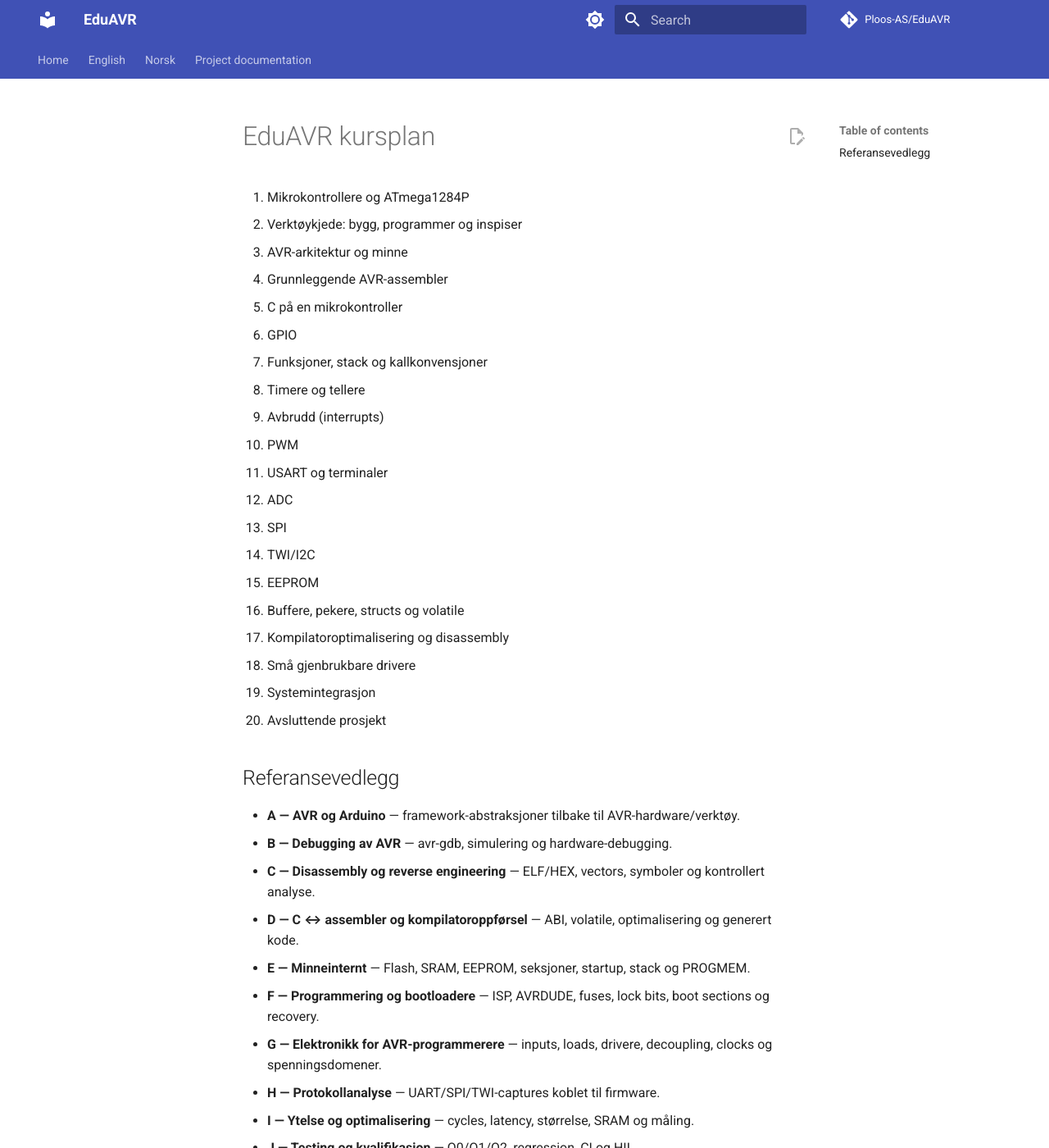
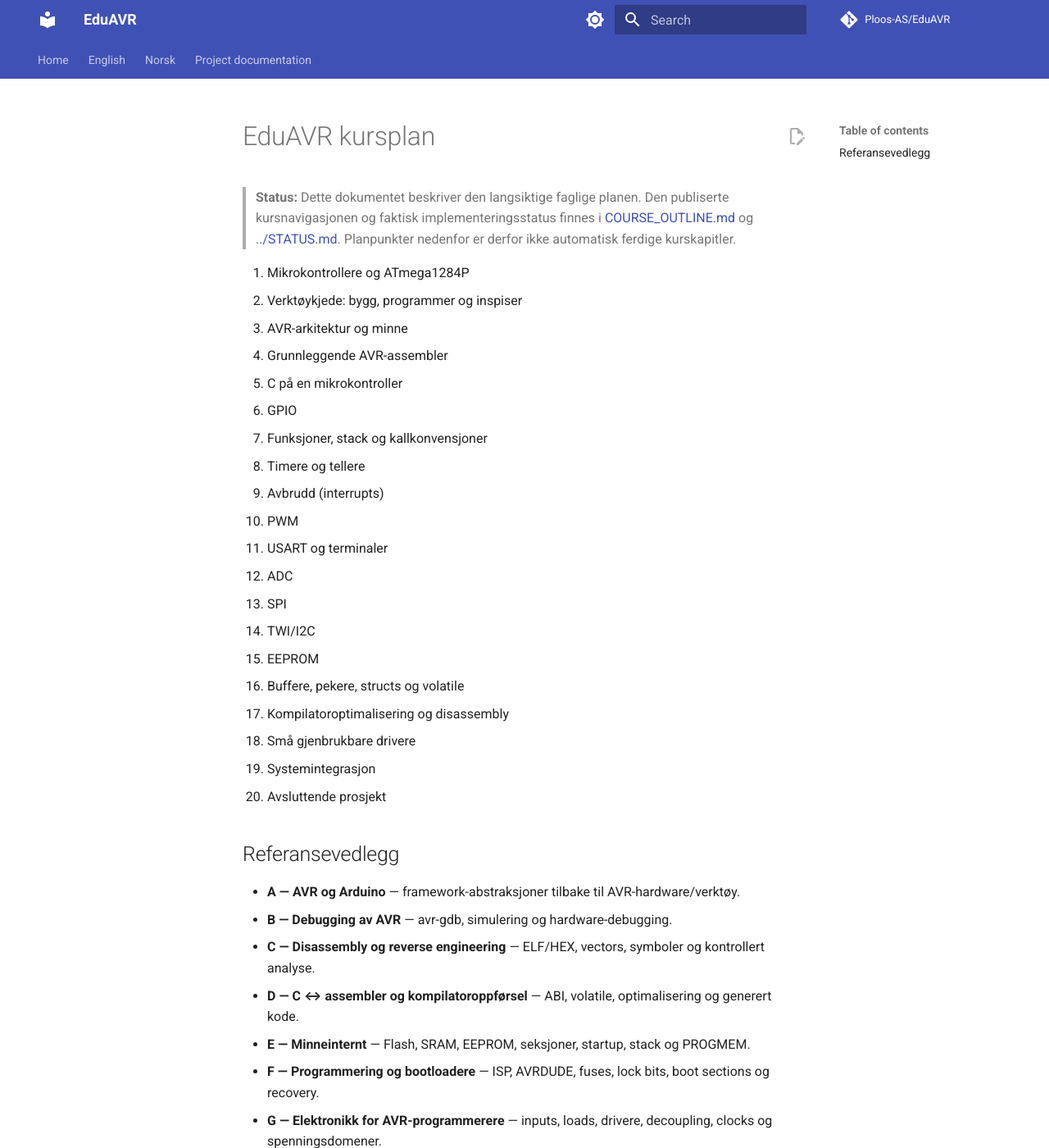
Before and after one commit to Ploos-AS/EduAVR, an MkDocs documentation site: the page built from docs/no/KURSPLAN.md, in a window 1280 px wide and 1400 px high. Shown: the whole window at 82% size. Built offline with MkDocs 1.6.1 and Material for MkDocs 9.7.7, drawn with Linux system fonts in a browser that asks for light colours; comment, search, counter and statistics services are not loaded; some of the changed text lies outside the part shown.

Commit message:
docs: distinguish Norwegian curriculum plan from published status

```diff
--- a/docs/no/KURSPLAN.md
+++ b/docs/no/KURSPLAN.md
@@ -1,4 +1,6 @@
 # EduAVR kursplan
+
+> **Status:** Dette dokumentet beskriver den langsiktige faglige planen. Den publiserte kursnavigasjonen og faktisk implementeringsstatus finnes i [COURSE_OUTLINE.md](COURSE_OUTLINE.md) og [../STATUS.md](../STATUS.md). Planpunkter nedenfor er derfor ikke automatisk ferdige kurskapitler.
 
 1. Mikrokontrollere og ATmega1284P
 2. Verktøykjede: bygg, programmer og inspiser
@@ -37,4 +39,4 @@
 - **L — AVR for retro computing** — observerbare serial/protocol bridges og retro-interfaces.
 - **M — Overlevelsesguide for datablad** — registre, timing, elektriske tabeller og errata.
 
-Engelsk og norsk er likestilte kursløp. Referansevedlegg og annet vesentlig elevmateriale skal holdes innholdsmessig synkronisert mellom `docs/en` og `docs/no`.
+Engelsk og norsk er likestilte kursløp. Referansevedlegg og annet vesentlig elevmateriale skal holdes innholdsmessig synkronisert mellom `docs/en` og `docs/no`. Filtilstedeværelse alene er ikke paritet; innhold, læringsmål, eksempler, kvalifikasjonsgrenser og vesentlige forklaringer skal være semantisk likeverdige.
```
